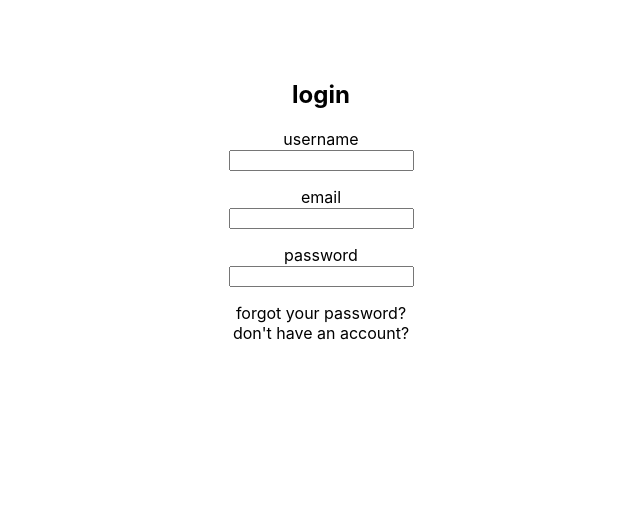
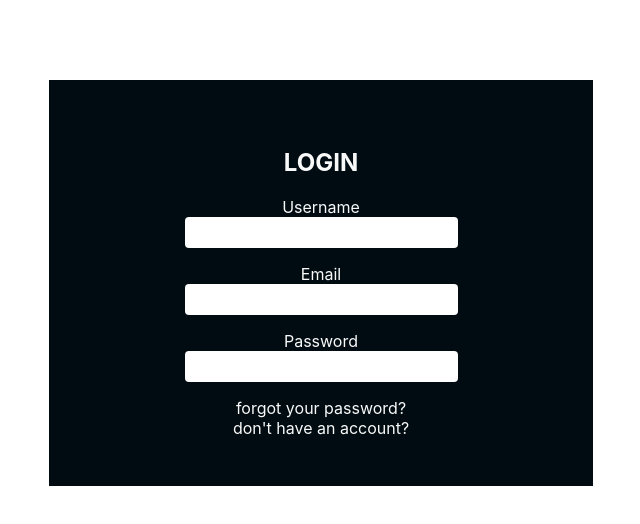
Before and after one commit to sarazm2000/Decentrailized-Twitter, a React (Create React App) app: page / in a window 1280 px wide. Shown: the top 524 px of the page, without its empty margins (319-959 px from the left). Built offline with nearby package versions, Linux system fonts and the light colour scheme.

Commit message:
add some css

```diff
--- a/src/App.css
+++ b/src/App.css
@@ -38,9 +38,38 @@
 }
 
 .form-container {
+  margin: auto;
   margin-top: 5rem;
+  background-color: #010C12;
+  padding: 3rem 5rem;
+  width: 30%;
+  color: #F9F9F9;
+
 }
 
 .form-container input {
   margin-bottom: 1rem;
+  padding: 0.5rem 3rem;
+  border: none;
+  border-radius: .25rem;
 }
+
+a {
+  padding: 2rem 0;
+}
+
+.form-container h2 {
+  text-transform: uppercase;
+}
+
+.form-container label {
+  text-transform: capitalize;
+}
+
+.form-link {
+  margin: 0;
+  text-decoration: none;
+  color: #F9F9F9;
+  text-align: start;
+
+}
--- a/src/pages/Login.js
+++ b/src/pages/Login.js
@@ -12,8 +12,8 @@ const Login = () => {
                 <label for="password">password</label><br />
                 <input type="password" id="password" /><br />
             </form>
-            <a>forgot your password?</a><br></br>
-            <a>don't have an account?</a>
+            <a className="form-link" href="#">forgot your password?</a><br></br>
+            <a className="form-link" href="#">don't have an account?</a>
         </div>
     );
 }
```
